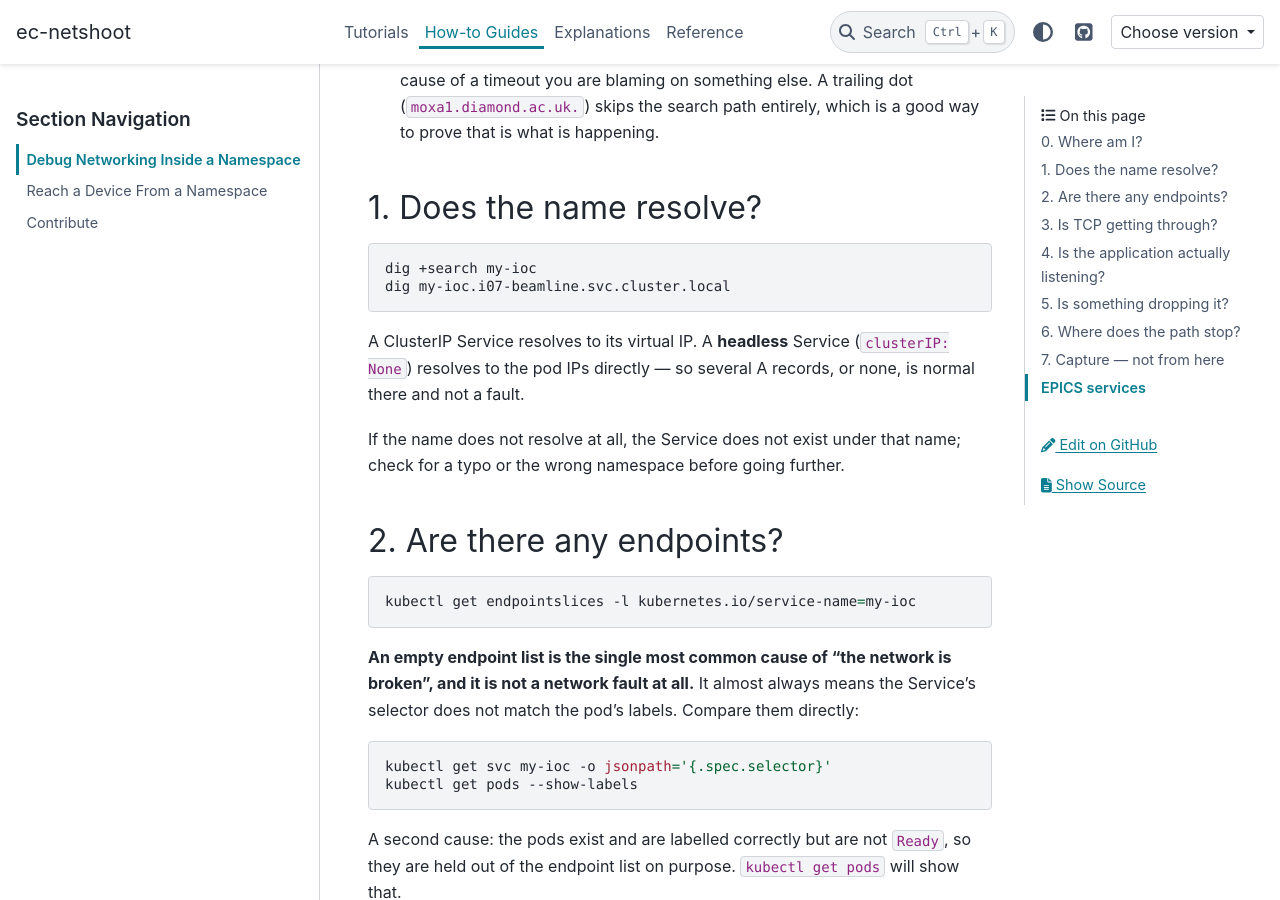
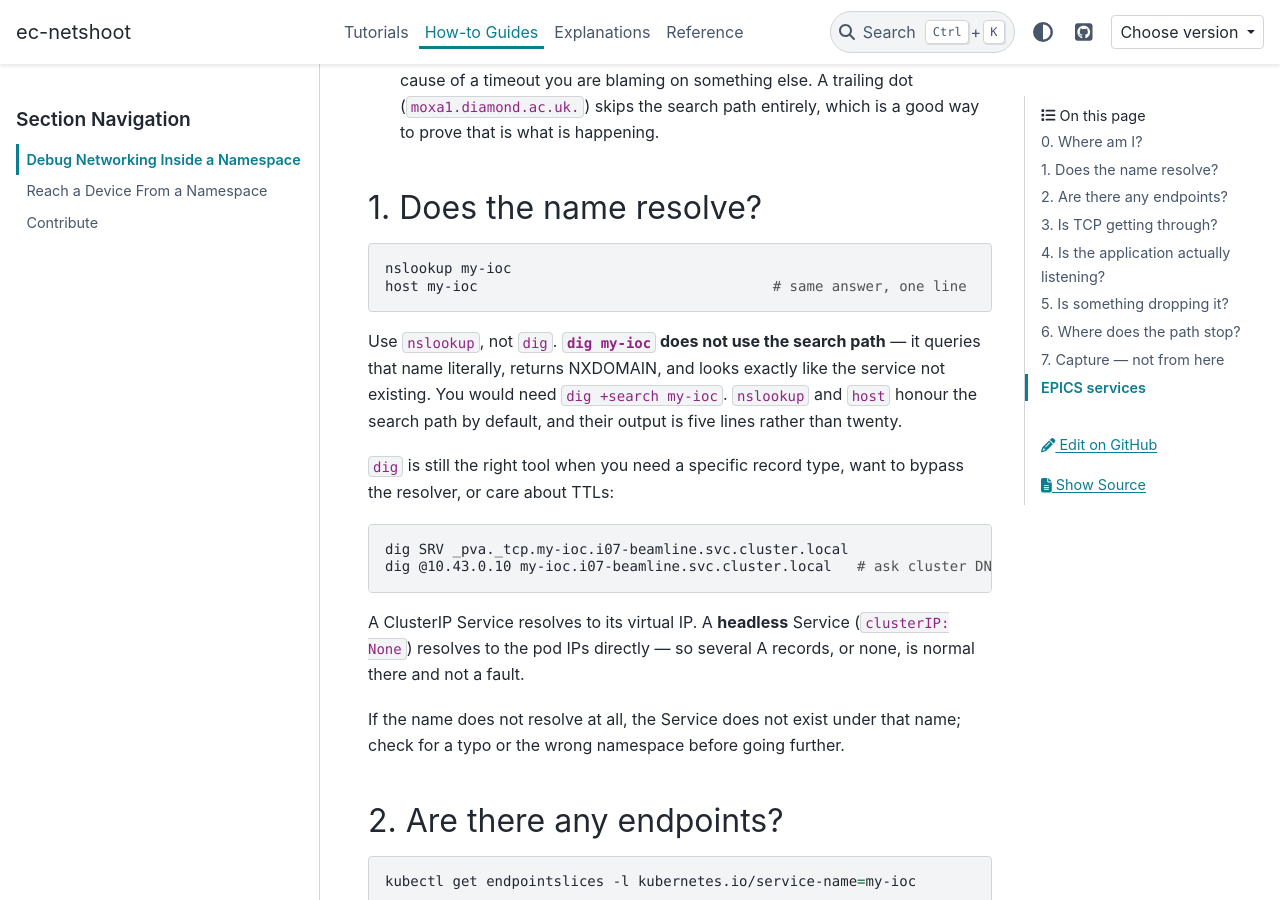
Before and after one commit to epics-containers/ec-netshoot, a Sphinx documentation site: the page built from docs/how-to/debug-namespace-networking.md, in a window 1280 px wide and 900 px high, scrolled down 781 px. Built offline with Sphinx 7.4.7 and the PyData theme 0.15.4, drawn with Linux system fonts in a browser that asks for light colours.

Commit message:
docs: lead with nslookup rather than dig, and install bind9-host
dig does not use the resolver search path, so `dig my-ioc` queries that
name literally and returns NXDOMAIN - which looks exactly like the service
not existing. The short form people actually type under pressure is
therefore misleading, not merely verbose. nslookup and host honour the
search path and print five lines rather than twenty.

dig stays documented for what it is genuinely better at: record types,
querying a specific server, TTLs.

host ships in bind9-host, which is only a Recommends of bind9-dnsutils, so
with --no-install-recommends it was never actually installed despite being
promised in the tool reference. Named explicitly, and nslookup/host/dig are
now all covered by the build-time assertions.

Co-Authored-By: Claude Opus 5 <noreply@anthropic.com>
Claude-Session: https://claude.ai/code/session_01CrQ9i51UccrVqQYdoopx9F

````diff
--- a/docs/how-to/debug-namespace-networking.md
+++ b/docs/how-to/debug-namespace-networking.md
@@ -33,8 +33,22 @@ Read `/etc/resolv.conf` before anything else. Two things matter:
 ## 1. Does the name resolve?
 
 ```bash
-dig +search my-ioc
-dig my-ioc.i07-beamline.svc.cluster.local
+nslookup my-ioc
+host my-ioc                                   # same answer, one line
+```
+
+Use `nslookup`, not `dig`. **`dig my-ioc` does not use the search path** — it
+queries that name literally, returns NXDOMAIN, and looks exactly like the
+service not existing. You would need `dig +search my-ioc`. `nslookup` and `host`
+honour the search path by default, and their output is five lines rather than
+twenty.
+
+`dig` is still the right tool when you need a specific record type, want to
+bypass the resolver, or care about TTLs:
+
+```bash
+dig SRV _pva._tcp.my-ioc.i07-beamline.svc.cluster.local
+dig @10.43.0.10 my-ioc.i07-beamline.svc.cluster.local   # ask cluster DNS directly
 ```
 
 A ClusterIP Service resolves to its virtual IP. A **headless** Service
````
Also changed, not shown: docs/reference/cheatsheet.md (+2 -1 lines), docs/reference/tools.md (+2 -1 lines), docs/tutorials/start.md (+1 -1 lines), 1 other file.
